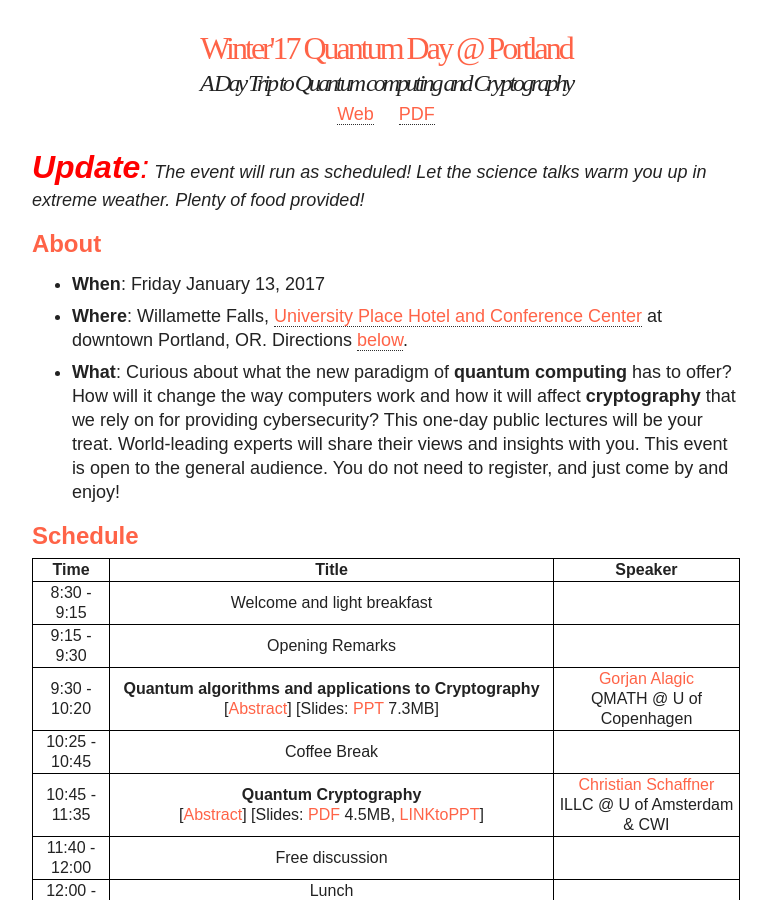
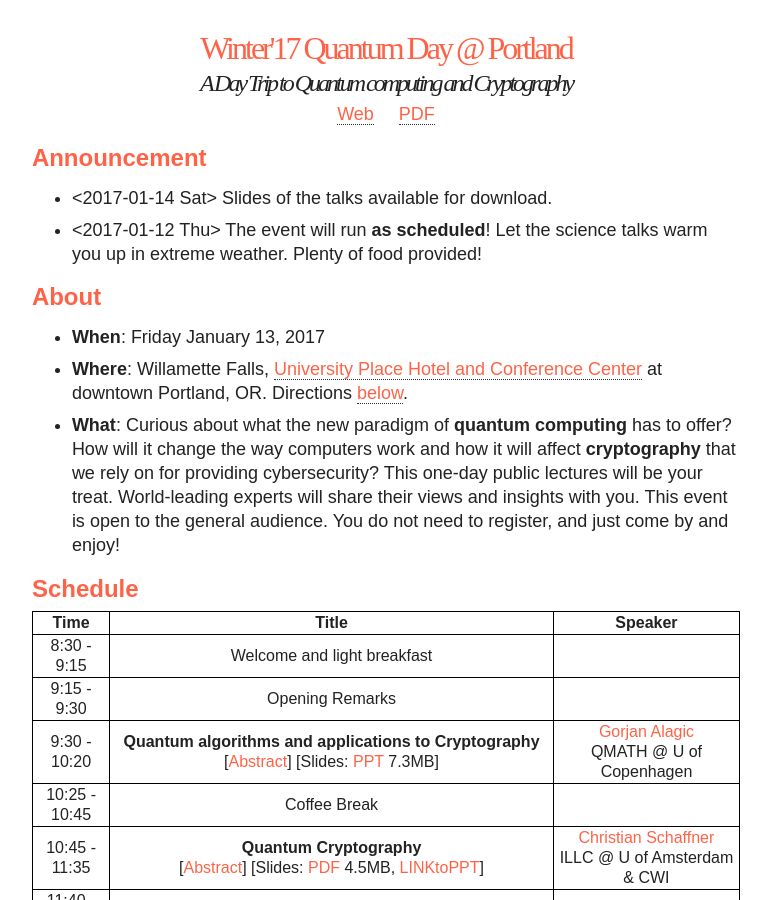
Before and after one commit to fangsonghub/fangsonghub.github.io, a Jekyll site: the page built from activity/w17qpdx/index.md, in a window 1280 px wide and 900 px high. Shown: the whole window, without its empty margins (254-1025 px from the left). Built offline with Jekyll 4.4.1, drawn with Linux system fonts in a browser that asks for light colours; nearby versions of some CDN libraries.

Commit message:
announce

```diff
--- a/activity/w17qpdx/index.md
+++ b/activity/w17qpdx/index.md
@@ -7,8 +7,9 @@ modified: <2017-01-05 Thu>
 ---
 <p style="text-align: center;"><a href="{{base}}/activity/w17qpdx/">Web</a>  &nbsp; &nbsp; <a href="{{base}}/activity/w17qpdx/qpdxposter.pdf">PDF</a></p>
 
-<i><span style="text-align: center;color:red;font-size:32px;"><b>Update</b>:</span> The event will run as scheduled! Let the science talks warm you up in
-extreme weather. Plenty of food provided!</i>
+## Announcement
+*  <2017-01-14 Sat> Slides of the talks available for download.
+*  <2017-01-12 Thu> The event will run **as scheduled**! Let the science talks warm you up in extreme weather. Plenty of food provided!
 
 ## About
 
```
